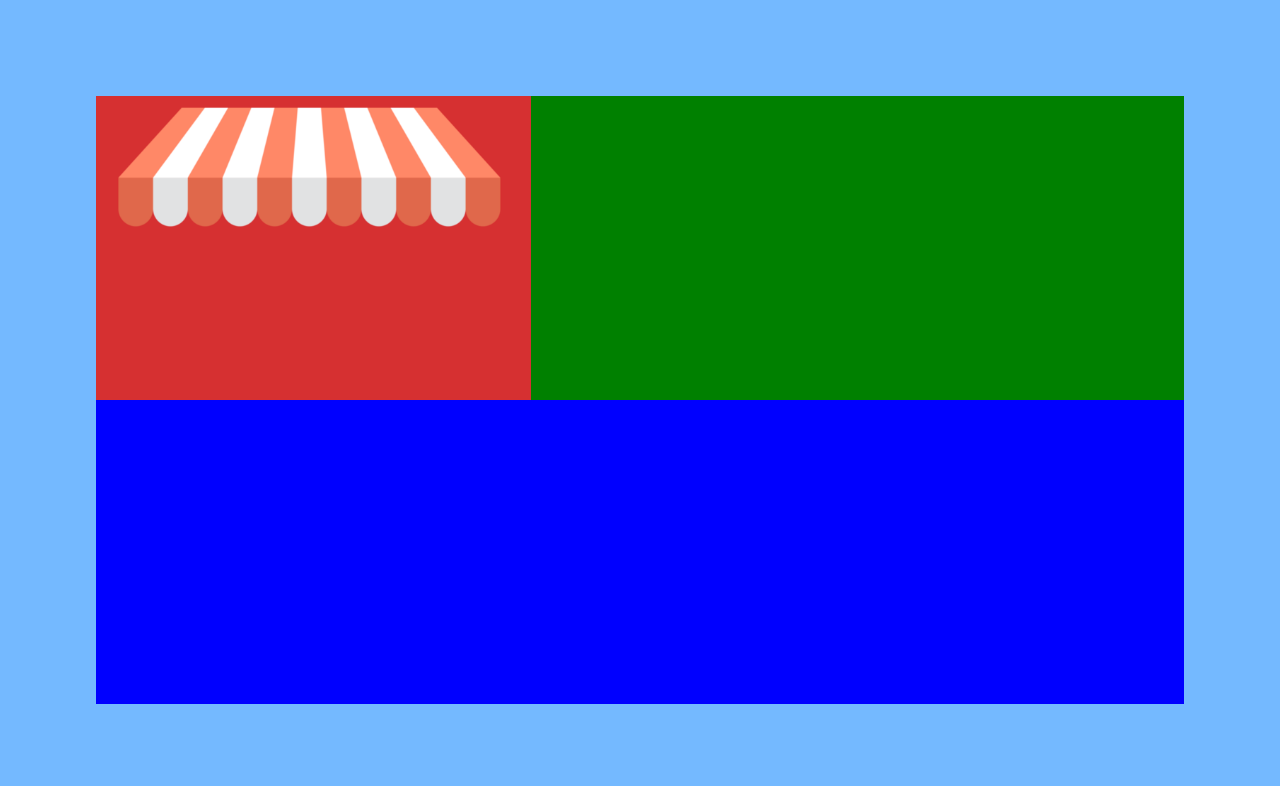
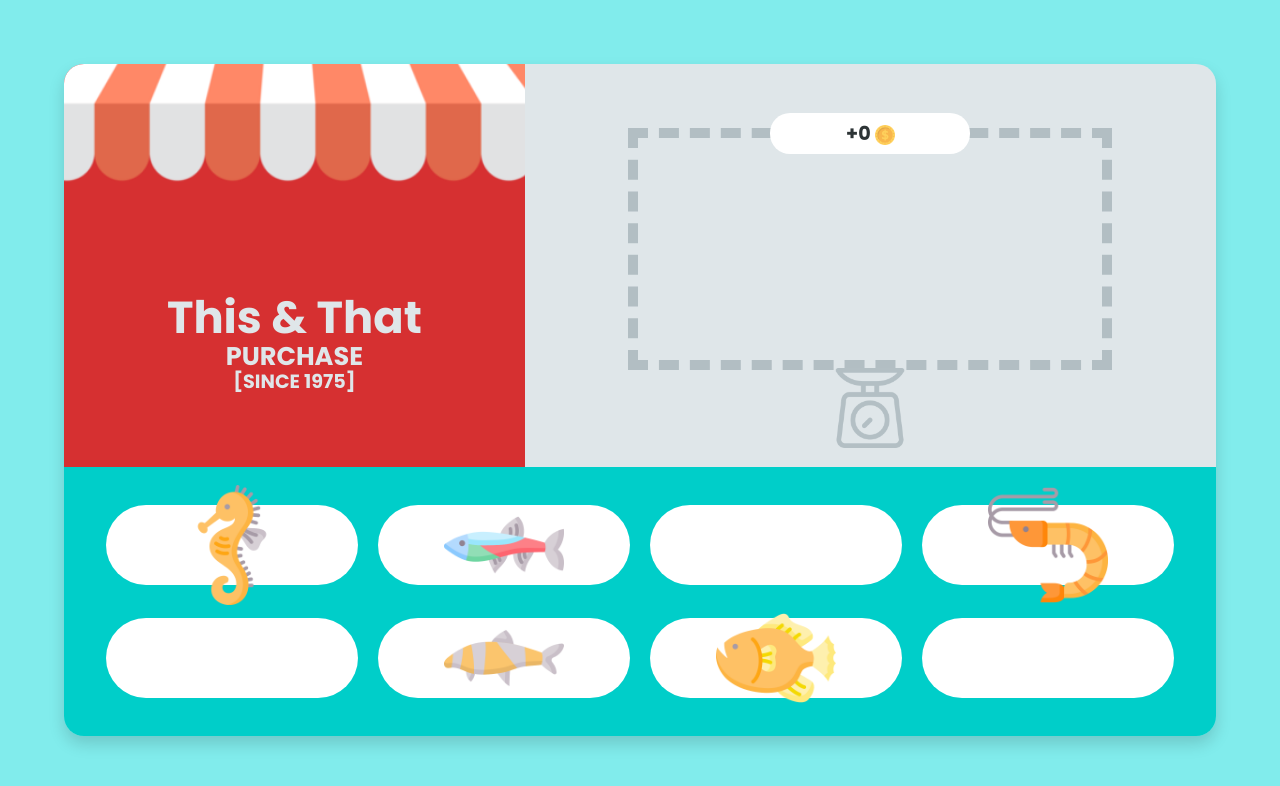
Before and after one commit to frontenders-community/fishing-shop, a plain HTML site: page index.html in a window 1280 px wide. Drawn offline with Linux system fonts and the light colour scheme; a web font is replaced by a local one.

Commit message:
complete base version

```diff
--- a/css/style.css
+++ b/css/style.css
@@ -1,4 +1,5 @@
 @import url('https://fonts.googleapis.com/css2?family=Poppins:ital,wght@0,100;0,400;0,700;1,100;1,400;1,700&display=swap');
+@import url('https://fonts.googleapis.com/css2?family=Solway:wght@300;400;700&display=swap');
 
 * {
     margin: 0;
@@ -6,44 +7,179 @@
     box-sizing: border-box;
 }
 
+:root {
+    --font-poppins: 'Poppins', sans-serif;
+    --font-solway: 'Solway', sans-serif;
+    --bg-color: #81ecec;
+    --text-color: #dfe6e9;
+    --text-dark-color: #2d3436;
+    --grey-dark: #b2bec3;
+    --grey-light: #dfe6e9;
+    --sidebar-bg-color: #d63031;
+    --items-bg-color: #00cec9;
+    --border-radius: 20px;
+}
+
 body {
-    font-family: 'Poppins', sans-serif;
+    font-family: var(--font-poppins);
 }
 
 .container {
-    background-color: #74b9ff;
-    color: #2d3436;
-}
-
-.inner_container {
+    width: 100%;
+    height: 100vh;
+    background-color: var(--bg-color);
+    color: var(--text-color);
     display: flex;
-    flex-direction: column;
     align-items: center;
     justify-content: center;
-    width: 100%;
-    height: 100vh;
-    padding: 6rem;
+    padding: 4rem;
 }
 
 .shop {
+    display: flex;
+    flex-direction: column;
     width: 100%;
     height: 100%;
-    background-color: green;
+    background-color: transparent;
+    border-radius: var(--border-radius);
+    box-shadow: 0 .5rem 1rem rgba(0,0,0,.15);
+}
+
+.shop_top {
+    display: flex;
+    width: 100%;
+    height: 60%;
 }
 
 .sidebar {
-    width: 40%;
-    height: 100%;
-    background-color: #d63031;
+    position: relative;
+    flex-basis: 40%;
+    background-color: var(--sidebar-bg-color);
+    text-align: center;
+    overflow: hidden;
+    border-top-left-radius: var(--border-radius);
 }
 
 .sidebar > img {
+    position: absolute;
+    top: 0;
+    transform: translateX(-50%) translateY(-40%);
+    width: 150%;
+    height: auto;
+}
+
+.shop_header {
+    margin-top: 50%;
+}
+
+.shop_header h1 {
+    font-size: 2.8rem;
+    line-height: 3rem;
+}
+
+.shop_header h2 {
+    font-size: 1.6rem;
+    line-height: 1.8rem;
+}
+
+.shop_header p {
+    font-size: 1.2rem;
+    font-weight: 700;
+    line-height: 1.4rem;
+}
+
+.balance_wrapper {
+    flex-basis: 60%;
+    display: flex;
+    justify-content: center;
+    align-items: flex-start;
+    background-color: var(--grey-light);
+    border-top-right-radius: var(--border-radius);
+}
+
+.balance {
+    position: relative;
+    margin-top: 4rem;
+    padding: 20px;
+    width: 70%;
+    height: 60%;
+    border: 10px dashed var(--grey-dark);
+}
+
+.earning {
+    position: absolute;
+    top: -25px;
+    left: 0;
+    right: 0;
+    width: 200px;
+    margin: auto;
+    background-color: #fff;
+    color: var(--text-dark-color);
+    text-align: center;
+    font-size: 1.2rem;
+    font-weight: 700;
+    padding: 6px 24px;
+    border-radius: 20px;
+}
+
+.earning span::after {
+    content: "";
+    display: inline-block;
+    width: 20px;
+    height: 20px;
+    margin-left: 4px;
+    vertical-align: middle;
+    background-size: 20px 20px;
+    background-image: url(../assets/coin.png);
+}
+
+.balance > img {
+    width: 100px;
+    height: auto;
+}
+
+.balance .scale {
+    position: absolute;
+    bottom: 0;
+    left: 0;
+    right: 0;
+    transform: translateY(110%);
+    color: var(--grey-light);
+    margin: auto;
+    width: 80px;
+}
+
+.shop_bottom {
     width: 100%;
-    height: auto;
+    height: 40%;
+    background-color: var(--items-bg-color);
+    padding: 2rem;
+    border-bottom-right-radius: var(--border-radius);
+    border-bottom-left-radius: var(--border-radius);
 }
 
 .items {
     width: 100%;
     height: 100%;
-    background-color: blue;
+    display: flex;
+    flex-wrap: wrap;
+    gap: 20px;
+    justify-content: center;
+    align-items: center;
 }
+
+.item {
+    width: calc(100% / 4 - 20px);
+    height: 80px;
+    display: flex;
+    align-items: center;
+    justify-content: center;
+    background-color: #fff;
+    border-radius: 50px;
+    cursor: pointer;
+}
+
+.item > img {
+    width: 120px;
+    height: auto;
+}
--- a/index.html
+++ b/index.html
@@ -9,14 +9,60 @@
 </head>
 <body>
     <div class="container">
-        <div class="inner_container">
-            <div class="shop">
+        <div class="shop">
+            <div class="shop_top">
                 <div class="sidebar">
-                    <img src="assets/store-curtains.png" alt="">
+                    <img src="assets/store-curtains.png" alt="Store Curtains">
+                    <div class="shop_header">
+                        <h1>This & That</h1>
+                        <h2>PURCHASE</h2>
+                        <p>[SINCE 1975]</p>
+                    </div>
                 </div>
-                <div class="balance"></div>
+                <div class="balance_wrapper">
+                    <div class="balance" ondrop="drop(event)" ondragover="allowDrop(event)">
+                        <div class="earning">
+                            <span>+0</span>
+                        </div>
+                        <img class="scale" src="assets/scale.png" alt="Balance scale">
+                    </div>
+                </div>
             </div>
-            <div class="items"></div>
+            <div class="shop_bottom">
+                <div class="items">
+                    <div class="item">
+                        <img id="item-1" src="assets/fish/seahorse.png" alt="" draggable="true" ondragstart="drag(event)">
+                    </div>
+
+                    <div class="item">
+                        <img id="item-2" src="assets/fish/neon-tetra.png" alt="" draggable="true" ondragstart="drag(event)">
+                    </div>
+
+                    <div class="item">
+
+                    </div>
+
+                    <div class="item">
+                        <img id="item-4" src="assets/fish/shrimp.png" alt="" draggable="true" ondragstart="drag(event)">
+                    </div>
+
+                    <div class="item">
+
+                    </div>
+
+                    <div class="item">
+                        <img id="item-6" src="assets/fish/clown-loach.png" alt="" draggable="true" ondragstart="drag(event)">
+                    </div>
+
+                    <div class="item">
+                        <img id="item-7" src="assets/fish/rockfish.png" alt="" draggable="true" ondragstart="drag(event)">
+                    </div>
+
+                    <div class="item">
+
+                    </div>
+                </div>
+            </div>
         </div>
     </div>
 
--- a/js/app.js
+++ b/js/app.js
@@ -0,0 +1,13 @@
+function allowDrop(ev) {
+    ev.preventDefault();
+}
+
+function drag(ev) {
+    ev.dataTransfer.setData("text", ev.target.id);
+}
+
+function drop(ev) {
+    ev.preventDefault();
+    const data = ev.dataTransfer.getData("text");
+    ev.target.appendChild(document.getElementById(data));
+}
```
Also changed, not shown: assets/coin.png (added), assets/fish/clown-loach.png (added), assets/fish/neon-tetra.png (added), assets/fish/puffer-fish.png (added), assets/fish/rockfish.png (added), assets/fish/seahorse.png (added), assets/fish/shell.png (added), assets/fish/shrimp.png (added), assets/fish/squid.png (added), assets/scale.png (added).
